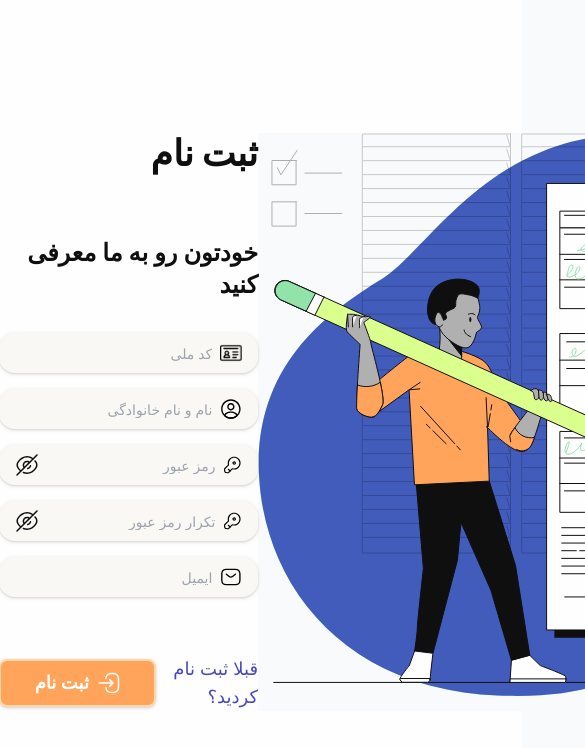
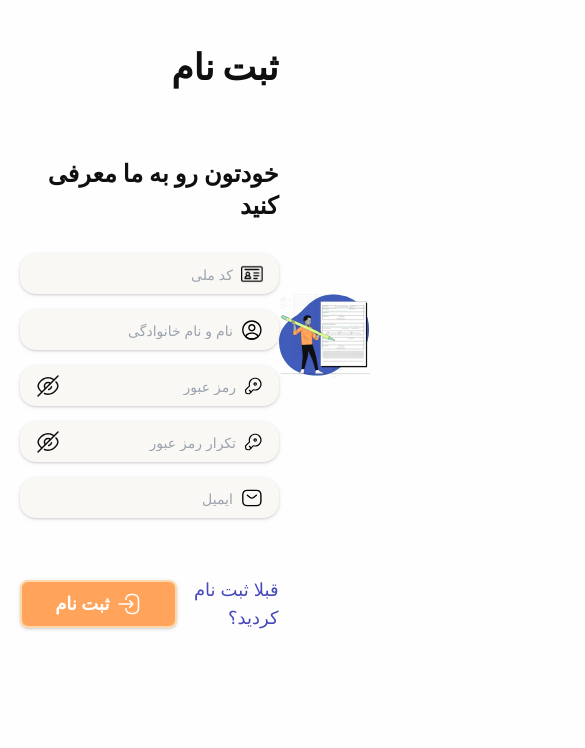
Before and after one commit to zahrabakhshandeh/Healthcare-Monitoring-Diet, a Next.js app: page /register/signup in a window 390 px wide. Shown: the top 748 px of the page, 585 px wide, since content can reach past the window. Built offline with nearby package versions, Linux system fonts and the light colour scheme.

Commit message:
responsive page

```diff
--- a/src/app/register/signup/page.tsx
+++ b/src/app/register/signup/page.tsx
@@ -3,13 +3,12 @@ import FormRegister from "./formRegister";
 
 const SignUpPage = () => {
   return (
-    <main className="bg-slate-50 flex px-5  justify-around items-center h-screen">
-      <div className="bg-slate-50">
-        <SignUpArt />
-      </div>
+    <main className="flex min-[500px]:flex-col-reverse px-5  justify-around items-center md:flex-row  md:h-screen  min-[500px]:gap-12 md:gap-0 pt-10">
+      <SignUpArt />
+
       <section className="flex items-start w-96 flex-col gap-8">
         <div className="flex flex-col gap-16 items-start">
-          <h1 className="text-4xl text-[var(--black)] font-extrabold">
+          <h1 className="text-[2.25rem] text-[var(--black)] font-extrabold">
             ثبت نام
           </h1>
           <p className="text-2xl text-[var(--black)] font-semibold">
```
